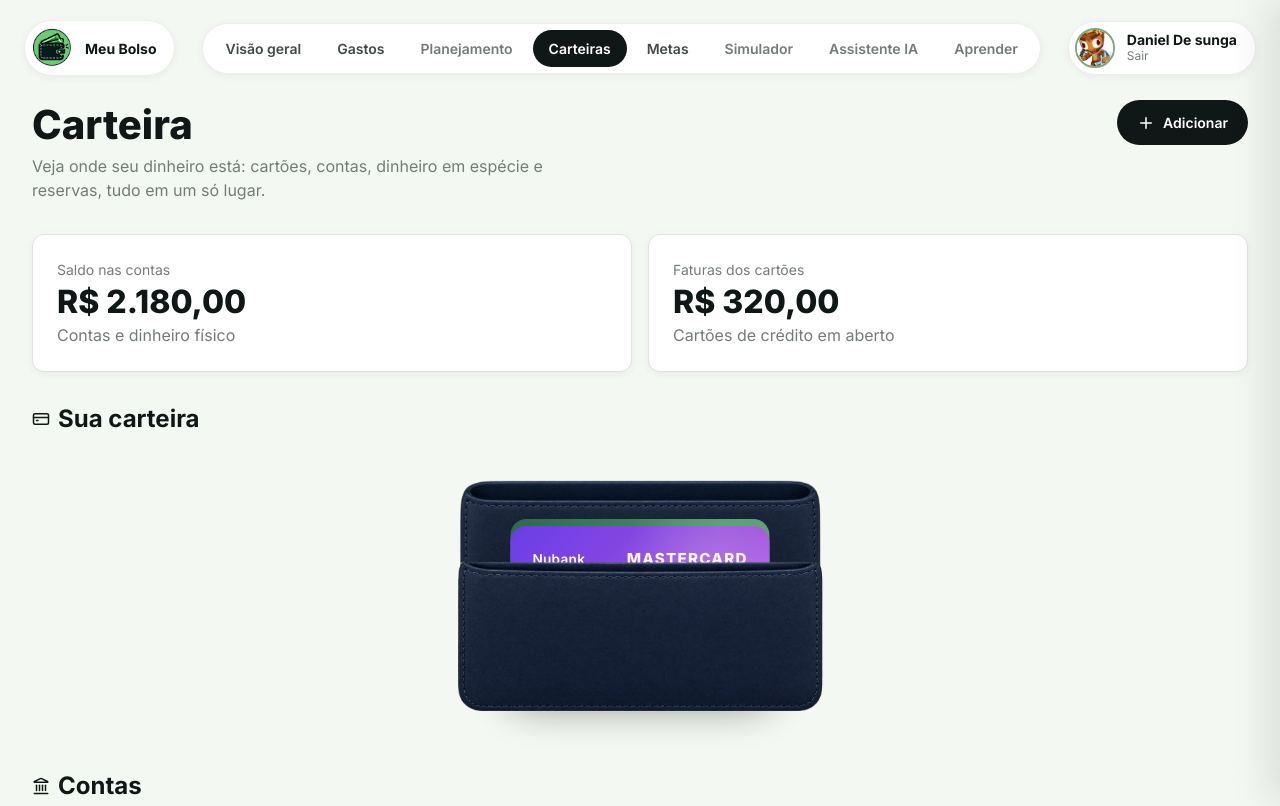
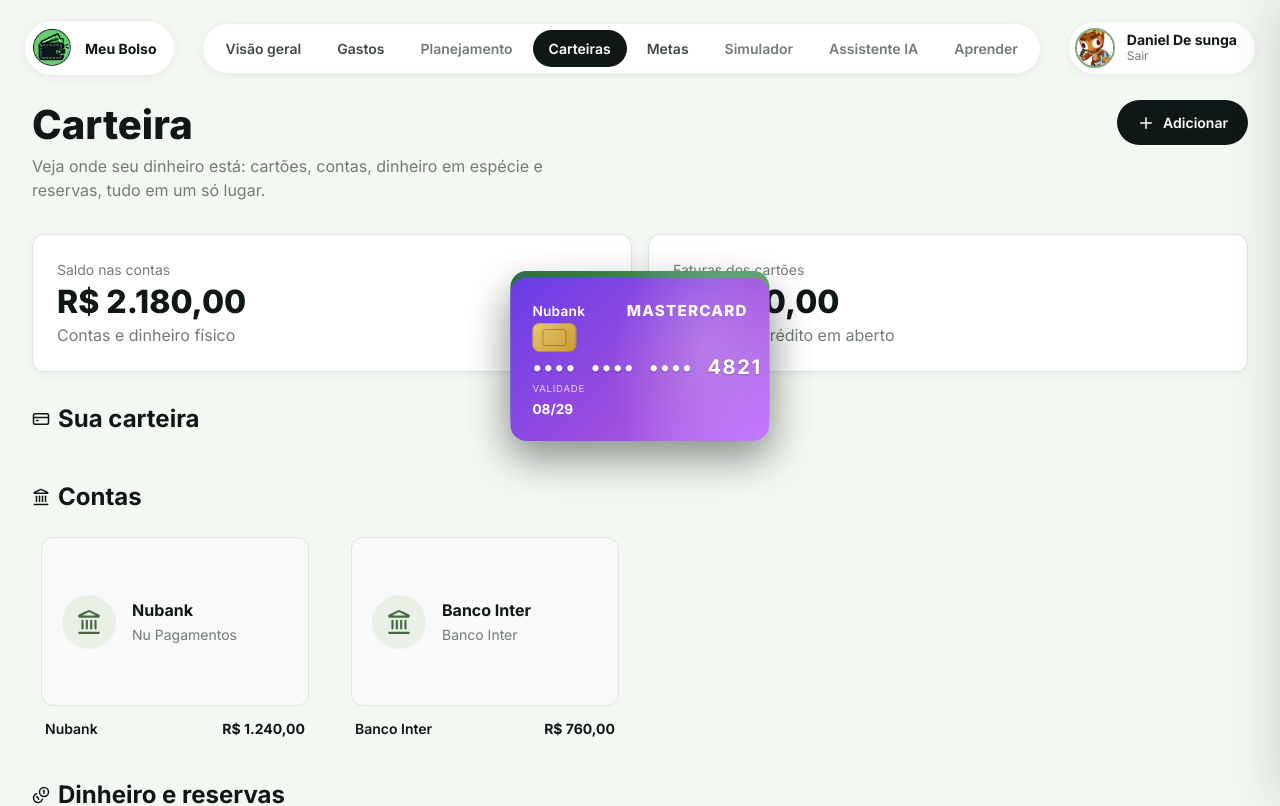
Before and after one commit to ICEI-PUC-Minas-PMGES-TI/pmg-es-2026-2-ti2-8183100-meu-bolso, a React (Vite) app in the folder Codigo/Frontend/: page /carteiras in a window 1280 px wide. Shown: the top 806 px of the page. Built offline with nearby package versions, Linux system fonts and the light colour scheme.

Commit message:
fix(carteira): mantem cartoes nao selecionados visiveis no estado selecionado

```diff
--- a/Codigo/Frontend/src/components/CarteiraFisica/CarteiraFisica.module.css
+++ b/Codigo/Frontend/src/components/CarteiraFisica/CarteiraFisica.module.css
@@ -1,5 +1,7 @@
 /* ========================================
    CARTEIRA FÍSICA — imagens (corpo + bolso) com cartões HTML entre elas
+   .cena      = reserva espaço vertical real para o cartão elevado
+   .carteira  = objeto (mantém a proporção das imagens)
 ======================================== */
 
 .cena {
@@ -7,12 +9,33 @@
   width: 100%;
   max-width: 420px;
   margin: 0 auto;
-  /* mesma proporção das imagens (603x414) */
-  aspect-ratio: 603 / 414;
+
+  /* espaço reservado acima da carteira para a expansão dos cartões.
+     Fechada = sem reserva; aberta/selecionada = reserva real (não só z-index) */
+  padding-top: 0;
+  transition: padding-top var(--transicao-padrao);
   cursor: pointer;
 }
 
-/* Camadas de imagem: ocupam exatamente o mesmo box, alinhadas */
+/* aberta: pequena reserva para o leque, sem vazio exagerado acima */
+.aberta {
+  padding-top: 8%;
+}
+
+/* com cartão selecionado: espaço vertical próximo ao do hover, apenas o
+   suficiente para o cartão selecionado subir sem cortar nem sobrepor o topo */
+.comSelecao {
+  padding-top: 14%;
+}
+
+/* objeto carteira: proporção fiel das imagens */
+.carteira {
+  position: relative;
+  width: 100%;
+  aspect-ratio: 603 / 414;
+}
+
+/* Camadas de imagem: ocupam o box do objeto, alinhadas */
 .corpo,
 .bolso {
   position: absolute;
@@ -29,13 +52,10 @@
 }
 
 .bolso {
-  z-index: 3; /* frente: cobre a base dos cartões */
+  z-index: 30; /* frente: cobre a base dos cartões empilhados */
 }
 
-/* Cartões (HTML real) na faixa entre corpo e bolso.
-   Cada .slot é posicionado de forma absoluta; a posição vertical é
-   calculada a partir do índice (--i) e do total (--n), adaptando-se a
-   qualquer quantidade de cartões. */
+/* Cartões (HTML real) na faixa entre corpo e bolso. */
 .leque {
   position: absolute;
   left: 50%;
@@ -51,35 +71,44 @@
   position: absolute;
   left: 0;
   right: 0;
-  /* ancoragem base: os cartões partem da região do bolso */
   bottom: 14%;
 
-  /* FECHADO: todos quase no mesmo ponto; só uma pequena ponta de cada
-     cartão (mais ao fundo) assoma acima do topo do anterior */
+  /* FECHADO: todos quase no mesmo ponto; só pequenas pontas assomam */
   transform: translateY(calc(var(--i) * -7px));
 
-  z-index: calc(10 + (var(--n) - var(--i))); /* frente = menor índice */
+  /* entre corpo (1) e bolso (30): cartões empilhados; frente = menor índice */
+  z-index: calc(20 - var(--i));
   pointer-events: auto;
   transition: transform var(--transicao-padrao);
 }
 
-/* ABERTO: leque gradual — cada cartão sobe proporcional ao seu índice,
-   revelando nome/instituição de todos. O passo diminui conforme aumenta
-   o número de cartões, para a composição não crescer indefinidamente. */
+/* ABERTO e COM SELEÇÃO: TODOS os cartões usam o MESMO leque do hover.
+   É o estado comprovadamente visível. Na seleção, os não-selecionados
+   NÃO mudam de posição — ficam exatamente como no hover, portanto
+   continuam visíveis. (translateY em % é relativo à altura do cartão.) */
 .aberta .slot {
+  transform: translateY(calc(var(--i) * (-62% / max(var(--n), 1)) - 8%));
+}
+
+/* Apenas o cartão selecionado sobe um pouco ALÉM da sua posição de hover,
+   somando um deslocamento extra à posição que ele já tem no leque.
+   Os demais permanecem no leque do hover (regra acima), logo visíveis. */
+.comSelecao .slotSelecionado {
   transform: translateY(
-    calc(var(--i) * (-62% / max(var(--n), 1)) - 8%)
+    calc(var(--i) * (-62% / max(var(--n), 1)) - 8% - 55%)
   );
+  z-index: 40; /* à frente do bolso, totalmente visível */
 }
 
 @media (prefers-reduced-motion: reduce) {
+  .cena,
   .slot {
     transition: none;
   }
 }
 
 /* ---------- Responsividade ---------- */
-@media (max-width: 420px) {
+@media (max-width: 480px) {
   .cena {
     max-width: 320px;
   }
```
